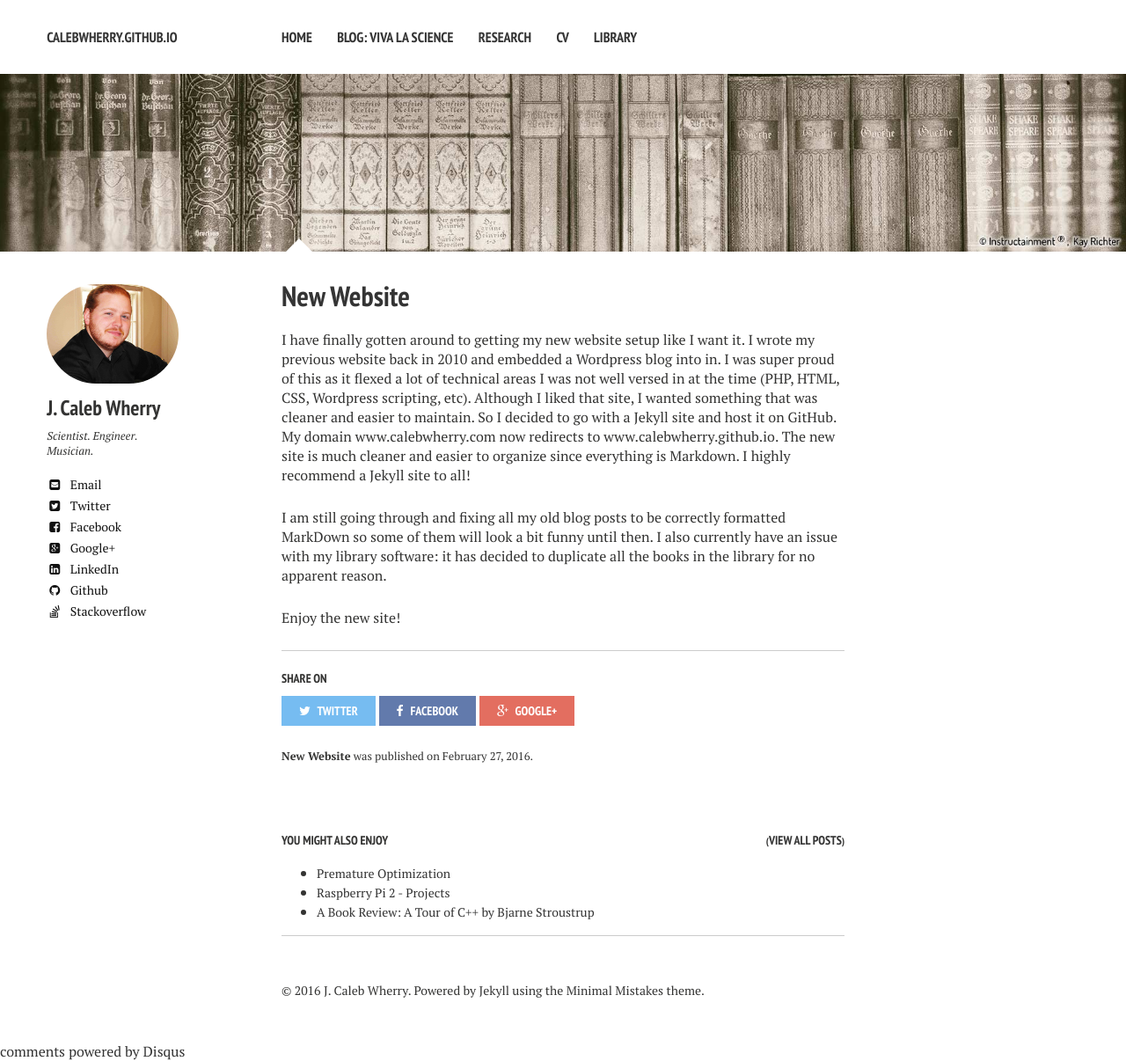
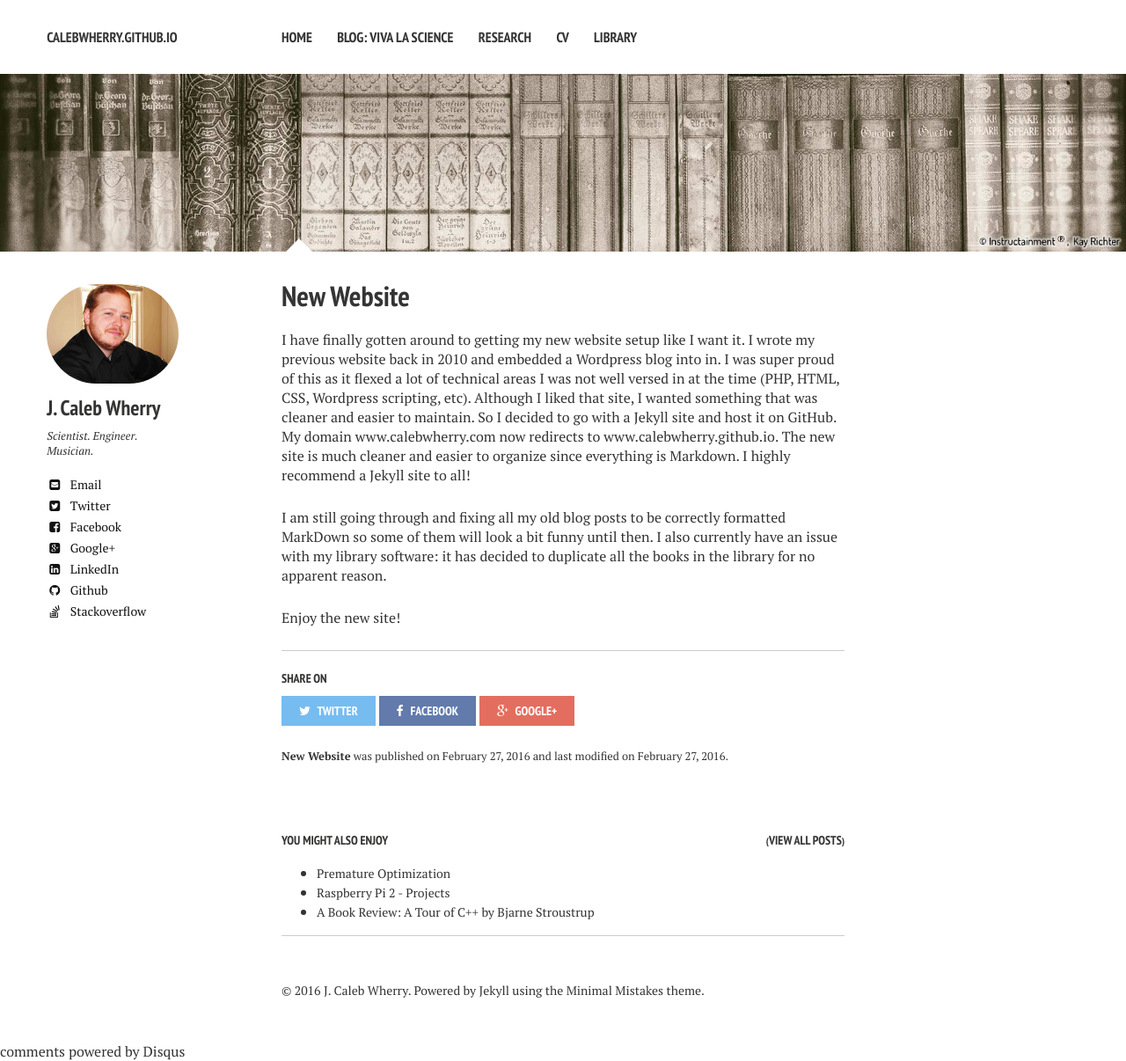
Before and after one commit to calebwherry/calebwherry.github.io, a Jekyll site: the page built from _posts/2016-02-27-new-website.md, in a window 1280 px wide. Shown: the whole page at 88% size. Built offline with Jekyll 4.4.1, drawn with Linux system fonts in a browser that asks for light colours; nearby versions of some CDN libraries; comment, search, counter and statistics services are not loaded.

Commit message:
Adding modified date.

```diff
--- a/_posts/2016-02-27-new-website.md
+++ b/_posts/2016-02-27-new-website.md
@@ -2,7 +2,7 @@
 layout: post
 title: "New Website"
 date: 2016-02-27
-modified:
+modified: 2016-02-27
 draft: false
 publish: true
 comments: true
```
